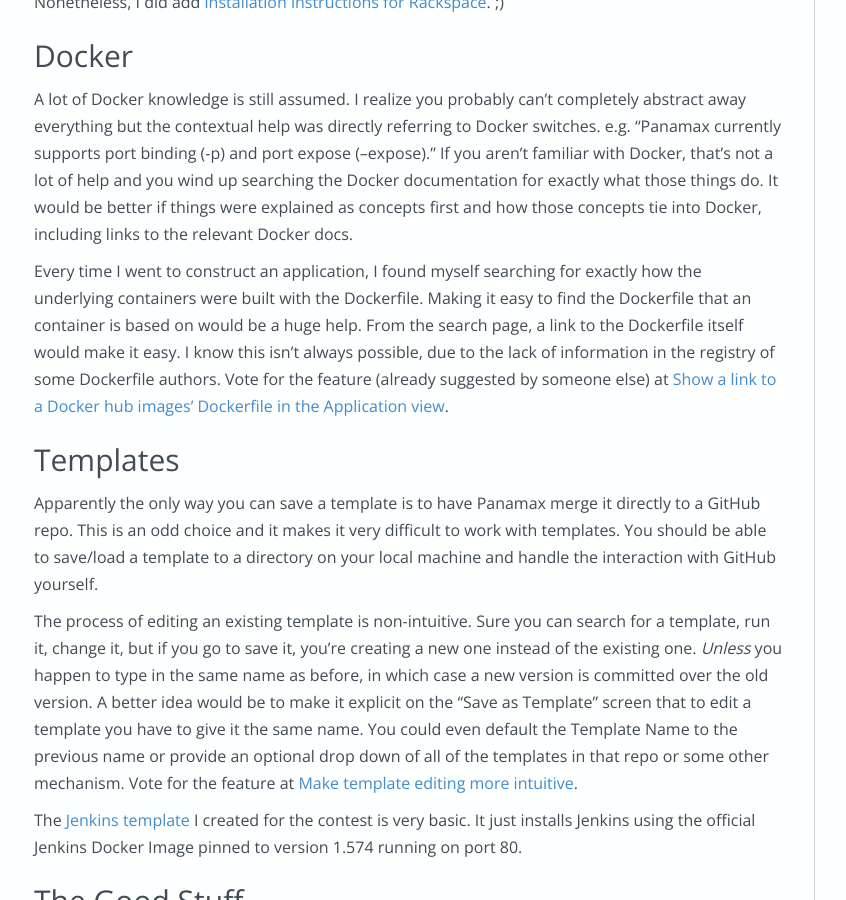
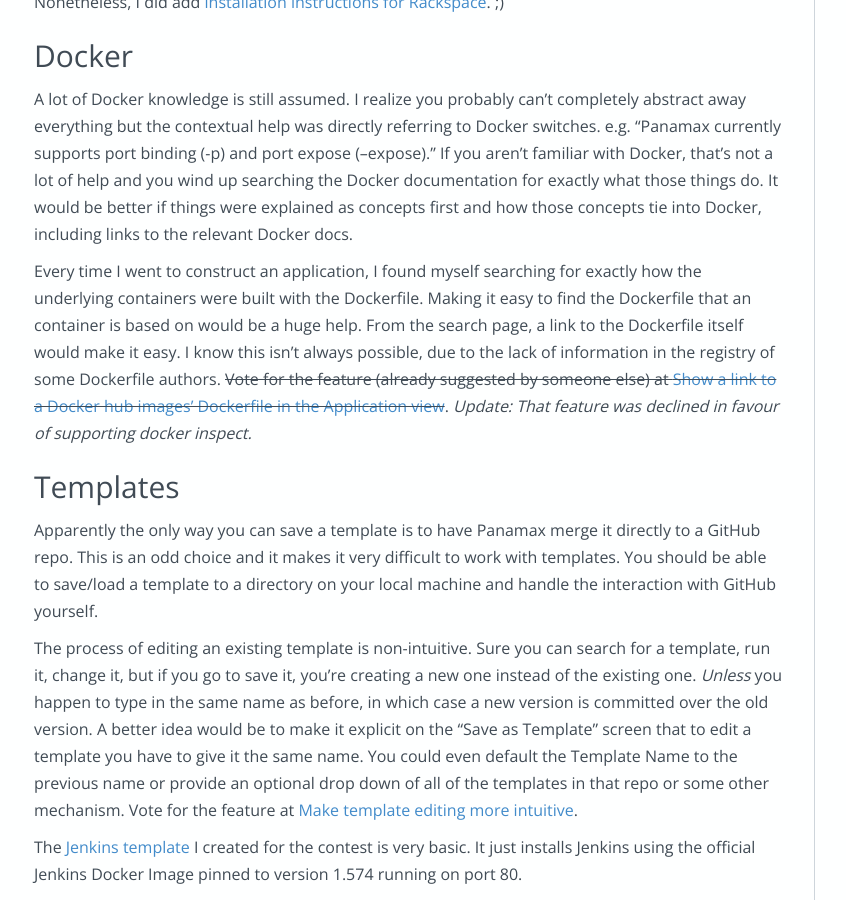
Before and after one commit to etoews/etoews.github.io, a Jekyll site: the page built from _posts/2014-08-30-a-first-look-at-panamax.md, in a window 1280 px wide and 900 px high, scrolled down 1553 px. Shown: the whole window, without its empty margins (36-882 px from the left). Built offline with Jekyll 4.4.1, drawn with Linux system fonts in a browser that asks for light colours; nearby versions of some CDN libraries; Markdown is read by kramdown in place of the engine named in the settings; comment, search, counter and statistics services are not loaded.

Commit message:
Panamax update for declined feature

```diff
--- a/_posts/2014-08-30-a-first-look-at-panamax.md
+++ b/_posts/2014-08-30-a-first-look-at-panamax.md
@@ -38,7 +38,7 @@
 
 A lot of Docker knowledge is still assumed. I realize you probably can't completely abstract away everything but the contextual help was directly referring to Docker switches. e.g. "Panamax currently supports port binding (-p) and port expose (--expose)." If you aren't familiar with Docker, that's not a lot of help and you wind up searching the Docker documentation for exactly what those things do. It would be better if things were explained as concepts first and how those concepts tie into Docker, including links to the relevant Docker docs.
 
-Every time I went to construct an application, I found myself searching for exactly how the underlying containers were built with the Dockerfile. Making it easy to find the Dockerfile that an container is based on would be a huge help. From the search page, a link to the Dockerfile itself would make it easy. I know this isn't always possible, due to the lack of information in the registry of some Dockerfile authors. Vote for the feature (already suggested by someone else) at [Show a link to a Docker hub images' Dockerfile in the Application view](http://feedback.panamax.io/forums/260899-general/suggestions/6288993-show-a-link-to-a-docker-hub-images-dockerfile-in).
+Every time I went to construct an application, I found myself searching for exactly how the underlying containers were built with the Dockerfile. Making it easy to find the Dockerfile that an container is based on would be a huge help. From the search page, a link to the Dockerfile itself would make it easy. I know this isn't always possible, due to the lack of information in the registry of some Dockerfile authors. <del>Vote for the feature (already suggested by someone else) at [Show a link to a Docker hub images' Dockerfile in the Application view](http://feedback.panamax.io/forums/260899-general/suggestions/6288993-show-a-link-to-a-docker-hub-images-dockerfile-in)</del>. _Update: That feature was declined in favour of supporting docker inspect._
 
 ## Templates
 
```
